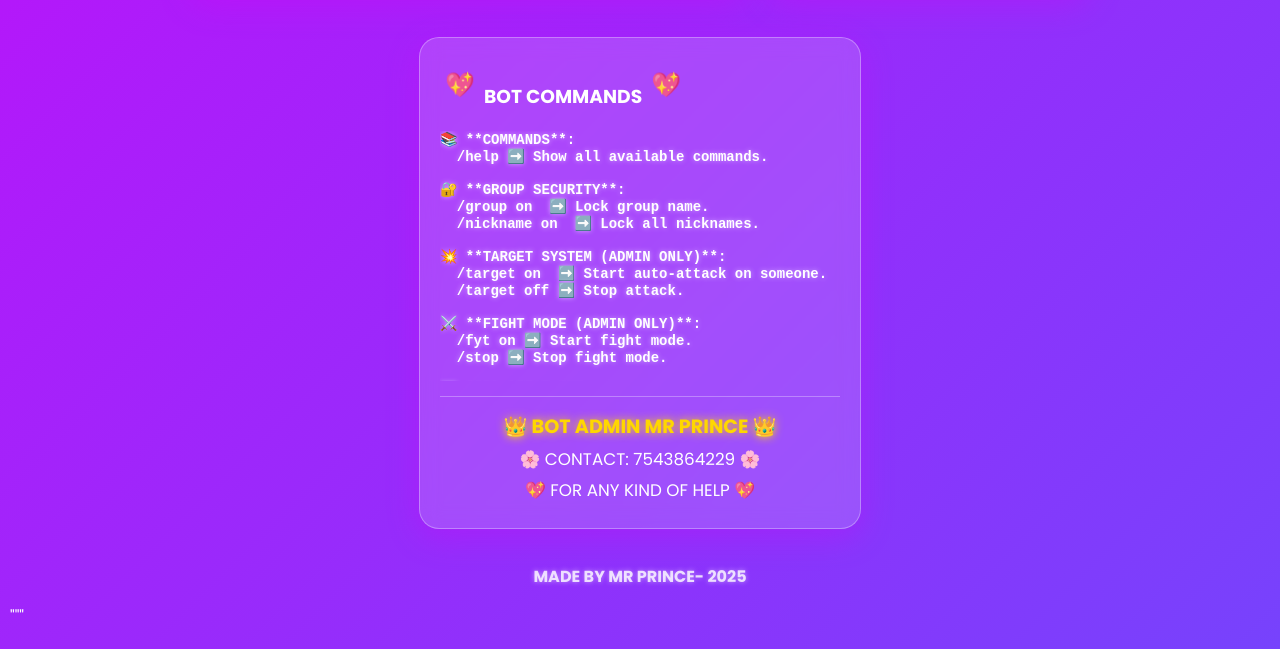
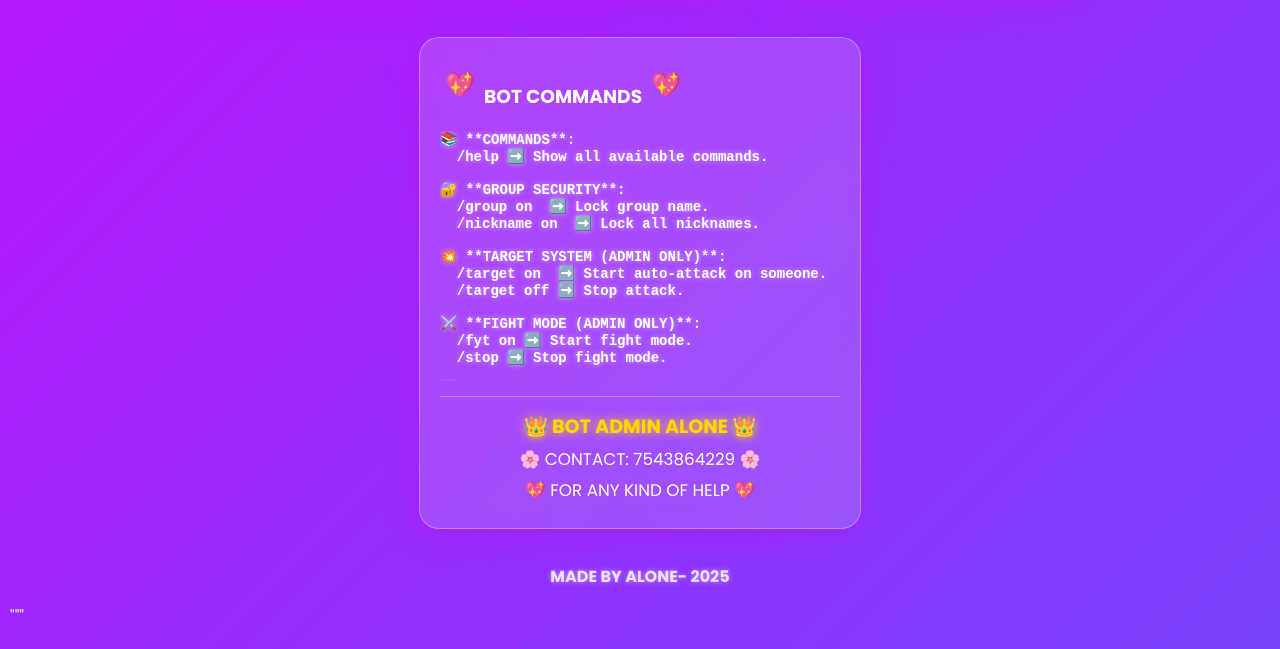
Before and after one commit to rkraja7065/BOT-HOSTING-, a website: page public/index.html in a window 1280 px wide. Shown: the part 809-1458 px from the top of the page. Drawn offline with nearby package versions, Linux system fonts and the light colour scheme; no server answers.

Commit message:
Rename bot panel from MR PRINCE to ALONE

```diff
--- a/public/index.html
+++ b/public/index.html
@@ -3,7 +3,7 @@
 <head>
     <meta charset="UTF-8" />
     <meta name="viewport" content="width=device-width, initial-scale=1.0, maximum-scale=1.0, user-scalable=no" />
-    <title>✨ MR PRINCE BOT PANEL ✨</title>
+    <title>✨ ALONE BOT PANEL ✨</title>
     <style>
         @import url('https://fonts.googleapis.com/css2?family=Poppins:wght@400;700&display=swap');
 
@@ -395,7 +395,7 @@
     <div id="starsContainer"></div>
 
     <div class="title-container">
-        <h1 class="sonam-barbie-title">✨ MR PRINCE BOT PANEL ✨</h1>
+        <h1 class="sonam-barbie-title">✨ ALONE BOT PANEL ✨</h1>
         <p class="subtitle">🌸 Your Ultimate Facebook Bot Control Center 🌸</p>
     </div>
 
@@ -455,7 +455,7 @@
 </pre>
             </div>
             <div class="contact-info">
-                <h3>👑 BOT ADMIN MR PRINCE 👑</h3>
+                <h3>👑 BOT ADMIN ALONE 👑</h3>
                 <p>🌸 CONTACT: 7543864229 🌸</p>
                 <p>💖 FOR ANY KIND OF HELP 💖</p>
             </div>
@@ -463,7 +463,7 @@
     </div>
 
     <footer>
-        MADE BY MR PRINCE- 2025
+        MADE BY ALONE- 2025
     </footer>
 
     <script src="/socket.io/socket.io.js"></script>
```
